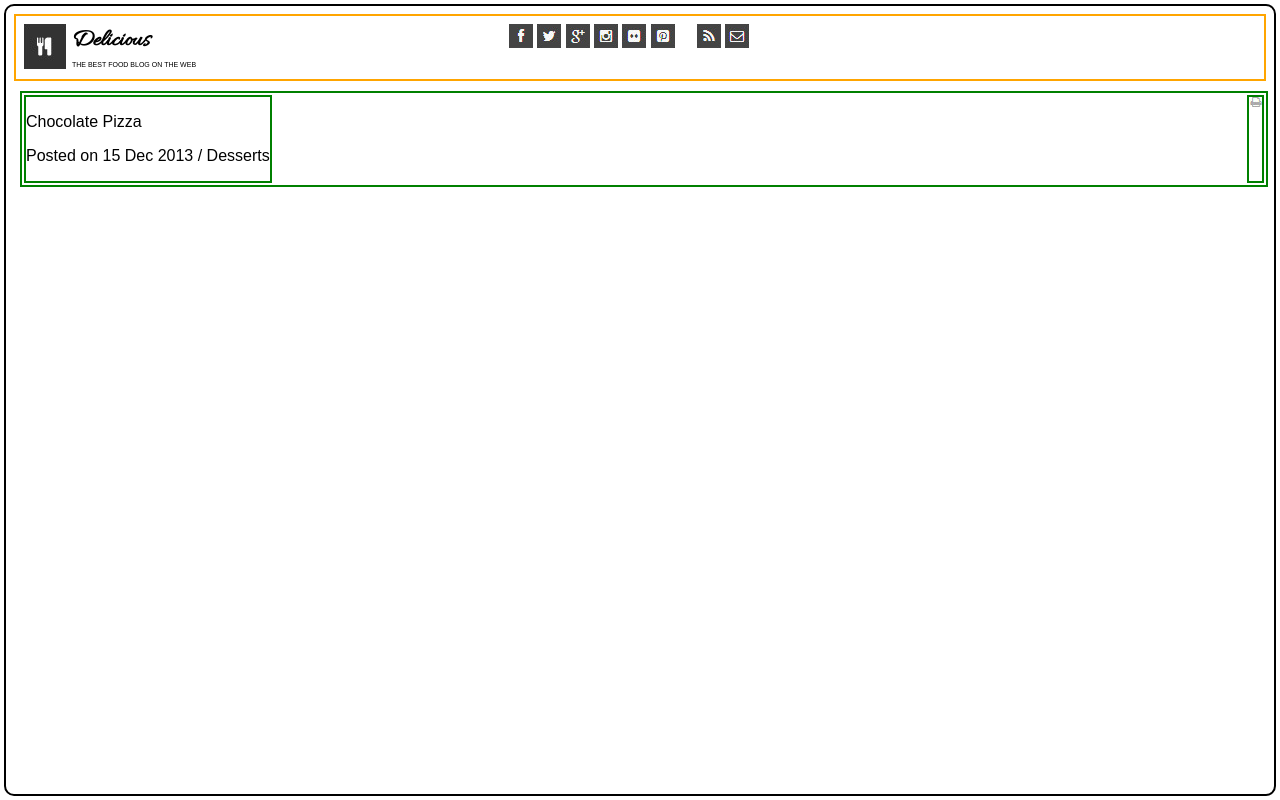
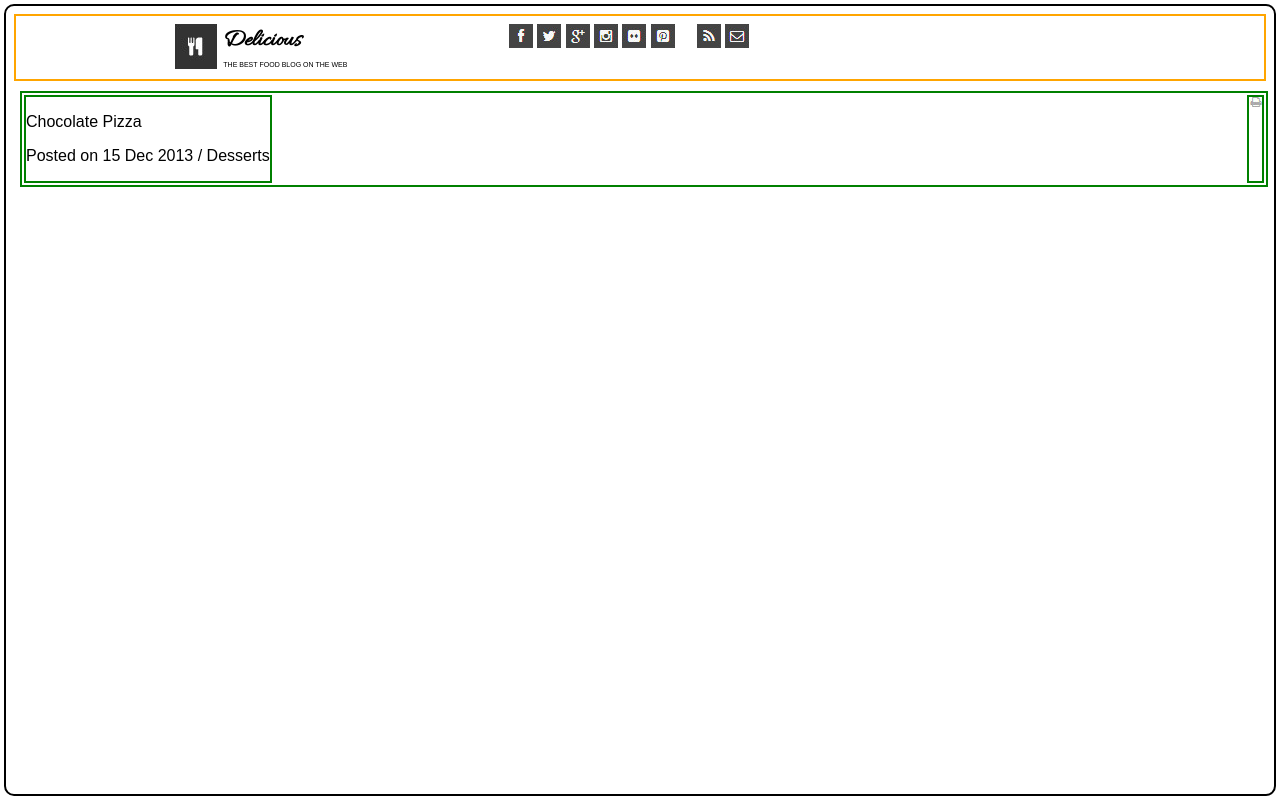
Before and after one commit to nojronatron/chocolate-pizza, a plain HTML site: page index.html in a window 1280 px wide. Drawn offline with Linux system fonts and the light colour scheme.

Commit message:
windows explorer crashed, rebooting.

```diff
--- a/css/style.css
+++ b/css/style.css
@@ -12,9 +12,10 @@ div {
   margin: 2px;
 }
 header {
+  width: auto;
   border: solid orange 2px;
   display: flex;
-  justify-content: space-between;
+  justify-content: space-evenly;
 }
 #branding {
   display: flex;
@@ -25,10 +26,12 @@ header {
   font-weight: bold;
 }
 #caps-phrase {
+  width: max-content;
   font-variant: all-small-caps;
   font-size:0.6em;
 }
 #social-media {
+  min-width: max-content;
   display:flex;
   justify-content: space-between;
 }
```
Also changed, not shown: index.html (+1 -1 lines).
